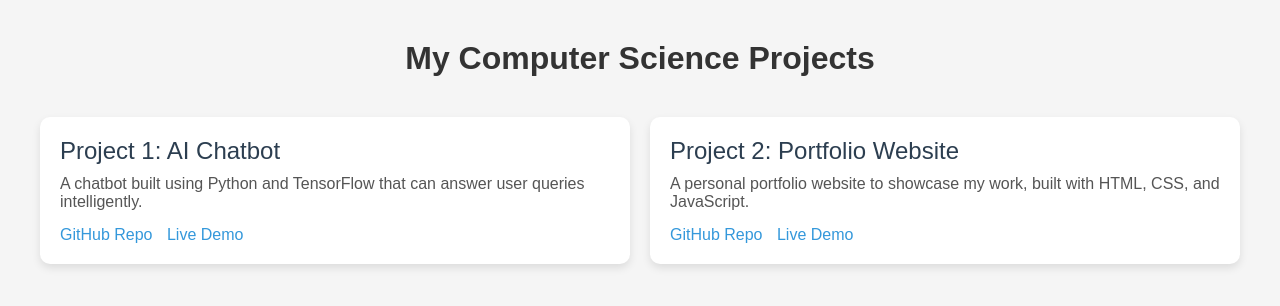
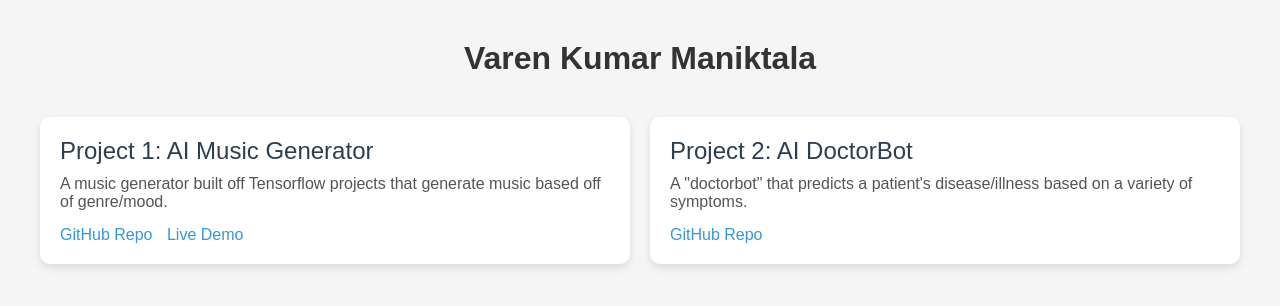
Before and after one commit to VarenM/VarenM.github.io, a plain HTML site: page index.html in a window 1280 px wide. Drawn offline with Linux system fonts and the light colour scheme.

Commit message:
Third Commit

```diff
--- a/index.html
+++ b/index.html
@@ -50,28 +50,28 @@
 </head>
 <body>
 
-    <h1>My Computer Science Projects</h1>
+    <h1>Varen Kumar Maniktala</h1>
 
     <div class="projects-container">
         <div class="project-card">
-            <div class="project-title">Project 1: AI Chatbot</div>
+            <div class="project-title">Project 1: AI Music Generator</div>
             <div class="project-description">
-                A chatbot built using Python and TensorFlow that can answer user queries intelligently.
+                A music generator built off Tensorflow projects that generate music based off of genre/mood.
             </div>
             <div class="project-links">
-                <a href="#">GitHub Repo</a>
-                <a href="#">Live Demo</a>
+                <a href="https://github.com/ur-gdsc-music">GitHub Repo</a>
+                <a href="https://ur-gdsc-music.github.io/">Live Demo</a>
             </div>
         </div>
 
         <div class="project-card">
-            <div class="project-title">Project 2: Portfolio Website</div>
+            <div class="project-title">Project 2: AI DoctorBot</div>
             <div class="project-description">
-                A personal portfolio website to showcase my work, built with HTML, CSS, and JavaScript.
+                A "doctorbot" that predicts a patient's disease/illness based on a variety of symptoms.
             </div>
             <div class="project-links">
-                <a href="#">GitHub Repo</a>
-                <a href="#">Live Demo</a>
+                <a href="https://github.com/VarenM/DoctorBot">GitHub Repo</a>
+                <!-- <a href="#">Live Demo</a> -->
             </div>
         </div>
 
```
